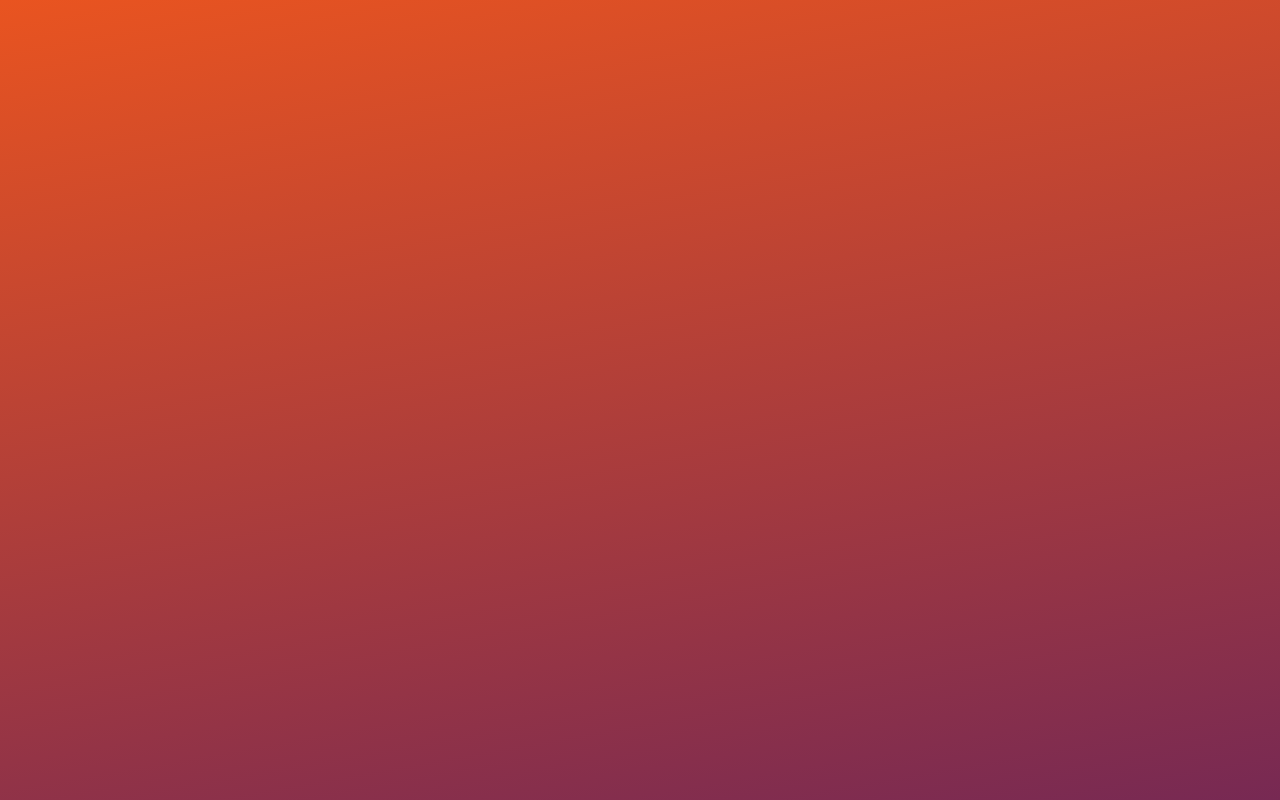
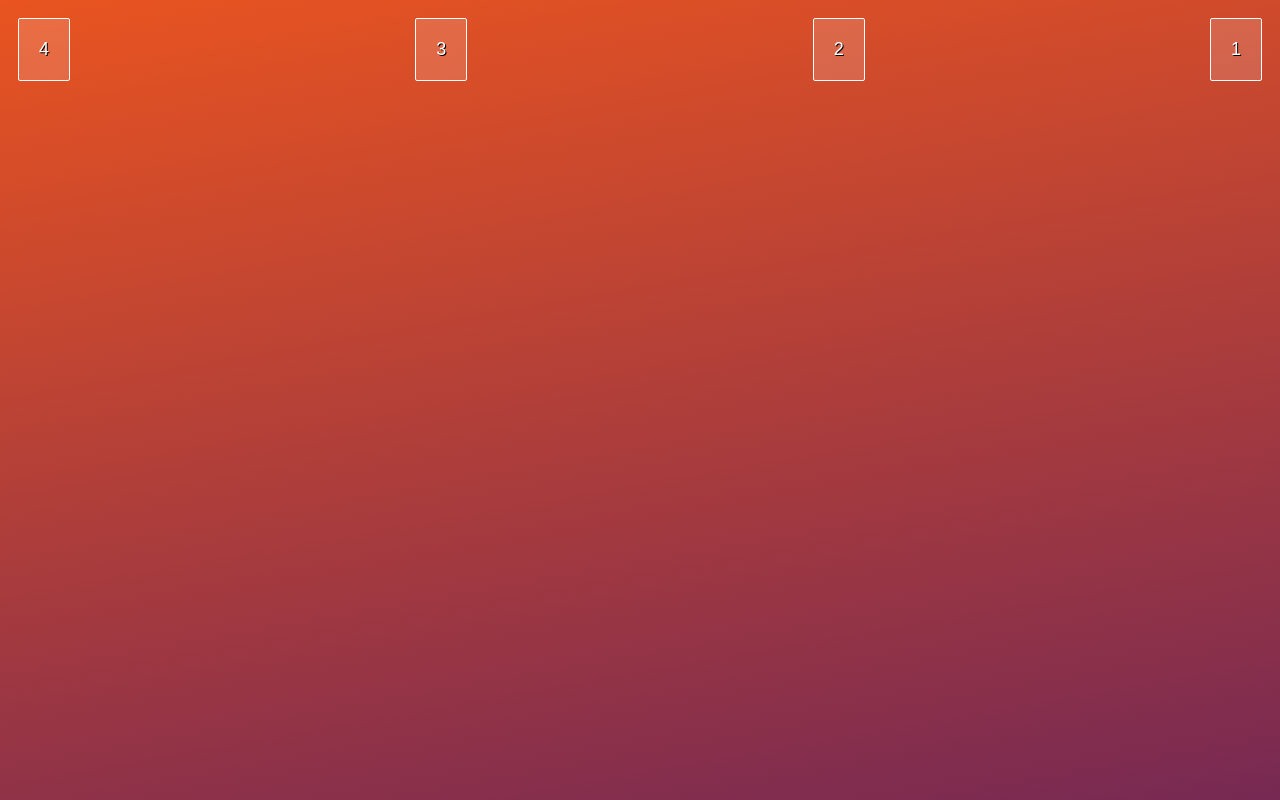
Before and after one commit to MarufRien1/flex-box, a plain HTML site: page index.html in a window 1280 px wide. Drawn offline with Linux system fonts and the light colour scheme.

Commit message:
flex direction and justify-content

```diff
--- a/css/main.css
+++ b/css/main.css
@@ -1 +1,13 @@
 /* Your code goes here */
+.container {
+  display: flex;
+  /* flex-direction: row */
+  /* flex-direction: row-reverse; */
+  /* flex-direction: column; */
+  /* flex-direction: column-reverse; */
+  flex-direction: row-reverse;
+  /* justify-content: start; */
+  /* justify-content: end; */
+  /* justify-content: space-around; */
+  justify-content: space-between;
+}
--- a/index.html
+++ b/index.html
@@ -6,5 +6,12 @@
     <link rel="stylesheet" href="css/base.css" />
     <link rel="stylesheet" href="css/main.css" />
   </head>
-  <body></body>
+  <body>
+    <section class="container">
+      <div>1</div>
+      <div>2</div>
+      <div>3</div>
+      <div>4</div>
+    </section>
+  </body>
 </html>
```
